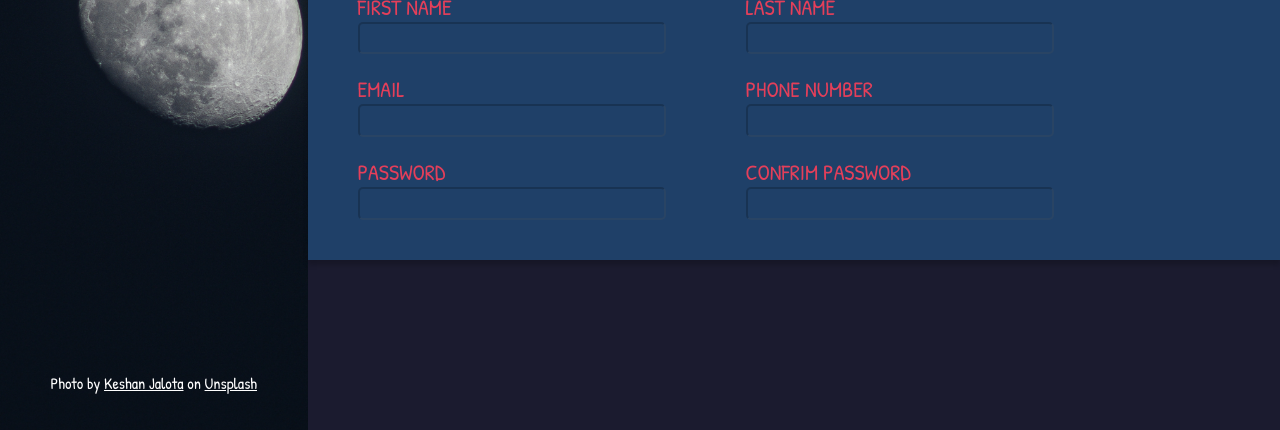
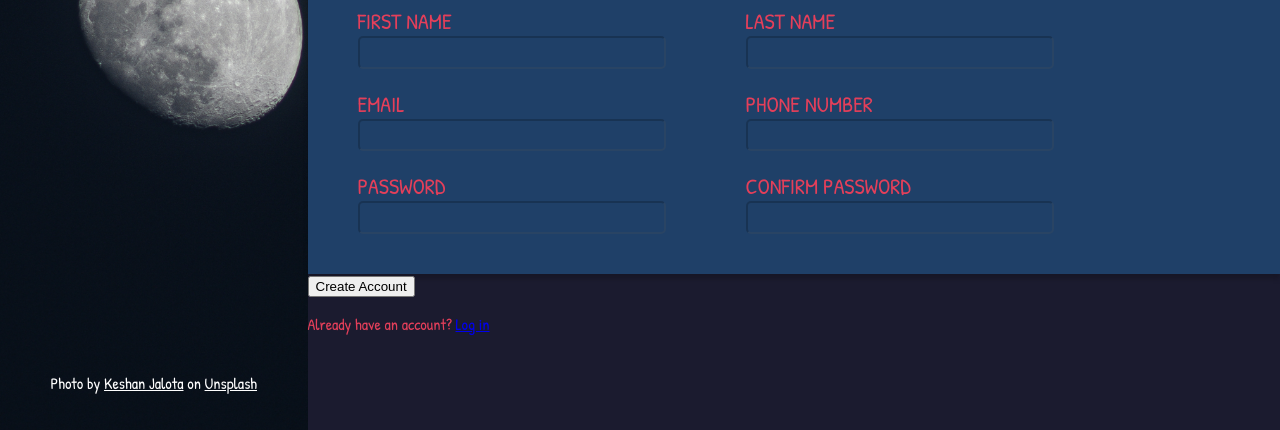
Before and after one commit to evanch98/sign-up-form, a plain HTML site: page index.html in a window 1280 px wide. Shown: the part 370-800 px from the top of the page. Drawn offline with Linux system fonts and the light colour scheme.

Commit message:
Add button

```diff
--- a/index.html
+++ b/index.html
@@ -25,7 +25,7 @@
                 <p>You <em>know</em> you want to.</p>
             </div>
             <div class="form-container">
-                <h2>Let's do this!</h2>
+                <h1>Let's do this!</h1>
                 <form>
                     <div class="row">
                         <div class="column">
@@ -53,12 +53,16 @@
                             <input type="password" id="password" name="password">
                         </div>
                         <div class="column">
-                            <label for="confirm">CONFRIM PASSWORD</label>
+                            <label for="confirm">CONFIRM PASSWORD</label>
                             <input type="password" id="confirm" name="confirm">
                         </div>
                     </div>
                 </form>
             </div>
+            <div class="btnContainer">
+                <button type="submit">Create Account</button>
+                <p>Already have an account? <a href="login">Log in</a></p>
+            </div>
         </div>
     </div>
 </body>
```
